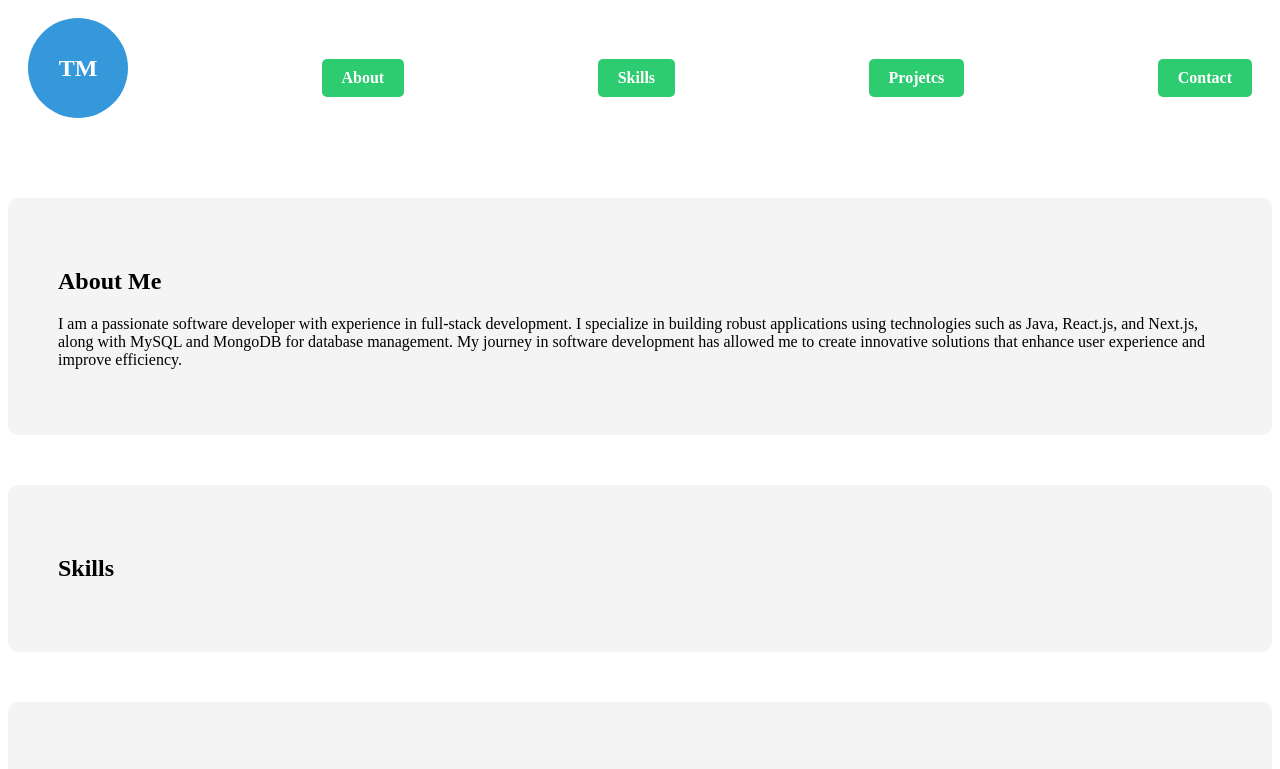
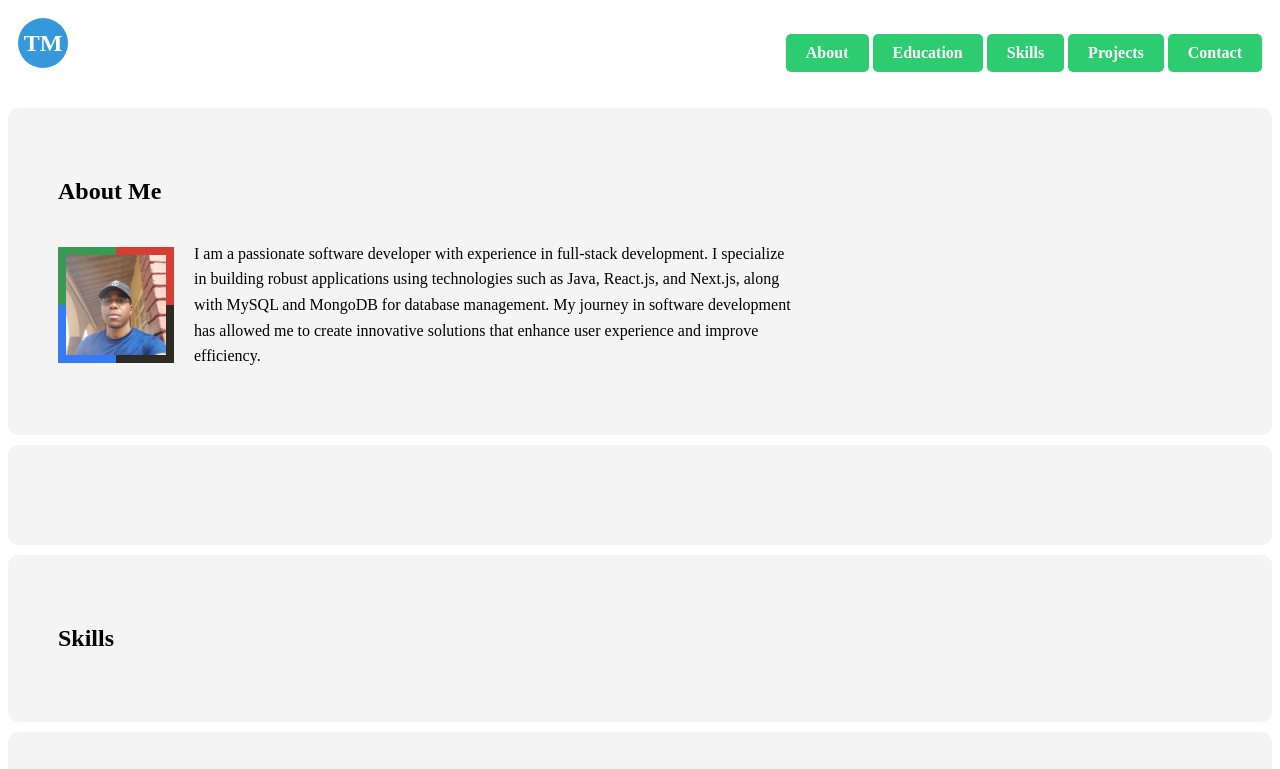
Before and after one commit to Tanaka878/MyPortfolio, a plain HTML site: page index.html in a window 1280 px wide. Shown: the top 769 px of the page. Drawn offline with Linux system fonts and the light colour scheme.

Commit message:
adding animation to the image

```diff
--- a/index.css
+++ b/index.css
@@ -1,48 +1,105 @@
 /* Circle Styling */
 .circle {
-    width: 100px;
-    height: 100px;
+  width: 50px;
+  height: 50px;
   background-color: #3498db;
   border-radius: 50%;
   display: flex;
   justify-content: center;
   align-items: center;
-    font-size: 24px;          /* Font size for the letters */
-    color: white;             /* Text color */
-    font-weight: bold;        /* Bold letters */
-    margin-bottom: 20px;      /* Adds space between the circle and the About button */
+  font-size: 24px; /* Font size for the letters */
+  color: white; /* Text color */
+  font-weight: bold; /* Bold letters */
+  margin-bottom: 20px; /* Adds space between the circle and the About button */
 }
 
 /* About Button Styling */
 .about-btn {
-    display: inline-block;    /* Allows padding and margin to apply */
-    background-color: #2ecc71; /* Button background color */
-    color: white;             /* Text color */
-    padding: 10px 20px;       /* Padding inside the button */
-    text-decoration: none;    /* Removes underline from the link */
-    border-radius: 5px;       /* Rounded corners */
-    font-size: 16px;          /* Font size */
-    font-weight: bold;        /* Makes the text bold */
-    transition: background-color 0.3s ease; /* Smooth background color transition */
+  display: inline-block;
+  background-color: #2ecc71;
+  color: white;
+  padding: 10px 20px;
+  text-decoration: none;
+  border-radius: 5px;
+  font-size: 16px;
+  font-weight: bold;
+  transition: background-color 0.3s ease;
 }
 
-/* Hover Effect for the Button */
 .about-btn:hover {
-    background-color: #27ae60; /* Changes the background color on hover */
+  background-color: #27ae60;
+}
+
+/* Header Styling */
+.header {
+  display: flex;
+  align-items: center;
+  justify-content: space-between; /* Space between circle and buttons */
+  padding: 10px; /* Adds padding around the header */
 }
 
 /* About Section Styling */
 .about-section {
   padding: 50px;
   background-color: #f4f4f4;
-    margin-top: 50px;
+  margin-top: 10px;
   border-radius: 10px;
 }
 
 /* Flexbox Layout for Image and Text */
-.header{
+.about-content {
   display: flex;
   align-items: center;
-  justify-content: space-between; /* Ensures the circle and button are spaced apart */
-  padding: 10px 20px; /* Adds some padding around the header */
+  gap: 20px; /* Adds space between the image and the text */
 }
+
+/* Image Styling with Animated Border */
+.about-image {
+  width: 100px; /* Adjust the image size */
+  height: 100px; /* Adjust the image size */
+  /* Make the image circular */
+  object-fit: cover; /* Ensure the image covers the container properly */
+
+  /* Create a border */
+  border: 0.5rem solid transparent; /* Transparent border to hold the gradient */
+
+  /* Paint an image in the border using conic gradient */
+  border-image:
+    conic-gradient(
+      from 0deg, /* Initial angle for the gradient */
+      #d53e33 0deg 90deg, /* Red from 0 to 90 degrees */
+      #2b2823 90deg 180deg, /* Yellow from 90 to 180 degrees */
+      #377af5 180deg 270deg, /* Blue from 180 to 270 degrees */
+      #399953 270deg 360deg /* Green from 270 to 360 degrees */
+    ) 1; /* Paint the border */
+
+  animation: rotate-border 5s linear infinite; /* Add rotation animation */
+}
+
+/* Animation keyframes for rotating the border */
+@keyframes rotate-border {
+  0% {
+      border-image: conic-gradient(
+        from 0deg,
+        #d53e33 0deg 90deg,
+        #2e2b24 90deg 180deg,
+        #377af5 180deg 270deg,
+        #399953 270deg 360deg
+      ) 1;
+  }
+  100% {
+      border-image: conic-gradient(
+        from 360deg, /* Rotate the angle */
+        #d53e33 0deg 90deg,
+        #fbb300 90deg 180deg,
+        #377af5 180deg 270deg,
+        #399953 270deg 360deg
+      ) 1;
+  }
+}
+
+/* Text Styling for About Section */
+.about-text {
+  max-width: 600px;
+  line-height: 1.6;
+}
--- a/index.html
+++ b/index.html
@@ -3,27 +3,29 @@
 <head>
     <link rel="icon" href="Image/header.png" type="image/png">
     <title>Tanaka Musungare</title>
-
     <link rel="stylesheet" href="index.css">
 </head>
 <body>
 
-
+    <!-- Header Section -->
     <div class="header">
         <div class="circle">
             <nav>TM</nav>
         </div>
+        <div class="header-links">
             <a href="#about" class="about-btn">About</a>
-            <a href="#Skills" class="about-btn">Skills</a>
-            <a href="#Projects" class="about-btn">Projetcs</a>
-            <a href="#Contact" class="about-btn">Contact</a>
+            <a href="#education" class="about-btn">Education</a>
+            <a href="#skills" class="about-btn">Skills</a>
+            <a href="#projects" class="about-btn">Projects</a>
+            <a href="#contact" class="about-btn">Contact</a>
+        </div>
     </div>
 
     <!-- About Section -->
     <section id="about" class="about-section">
         <h2>About Me</h2>
         <div class="about-content">
-
+            <img src="image.jpg" alt="Personal Image" class="about-image">
             <div class="about-text">
                 <p>
                     I am a passionate software developer with experience in full-stack development.
@@ -36,33 +38,20 @@
         </div>
     </section>
 
-
-
+    <section id="education" class="about-section">
+    </section>
 
     <section id="skills" class="about-section">
         <h2>Skills</h2>
-            <nav>
-
-
-            </nav>
-
     </section>
 
     <section id="projects" class="about-section">
         <h2>Projects</h2>
-
-            <nav >
-
-            </nav>
     </section>
 
-        <section id="contact" class="about-section" >
+    <section id="contact" class="about-section">
         <h2>Contact Me</h2>
     </section>
 
-
-
 </body>
-
-
 </html>
```
Lines whose indentation alone changed are shown as unchanged.
